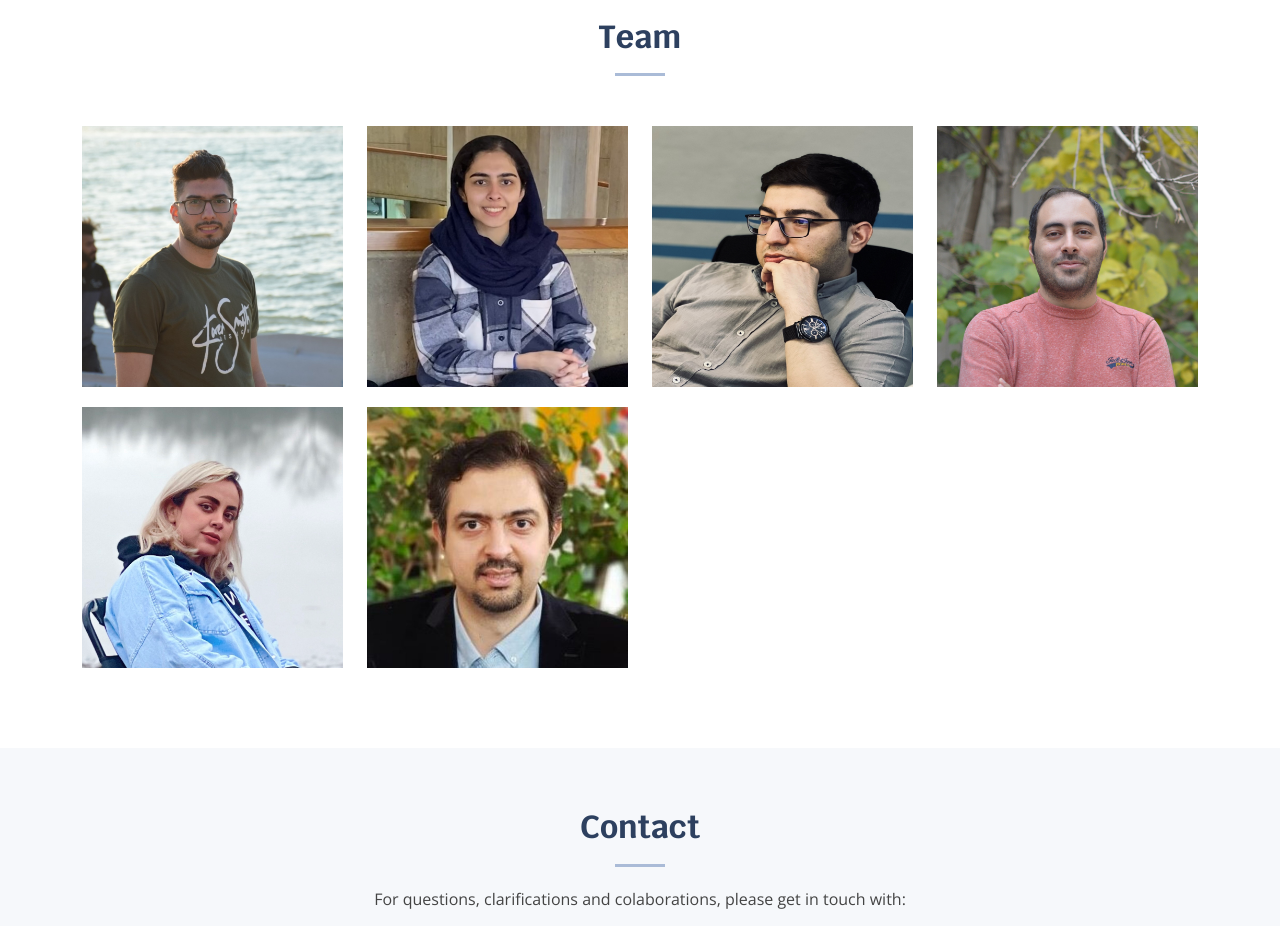
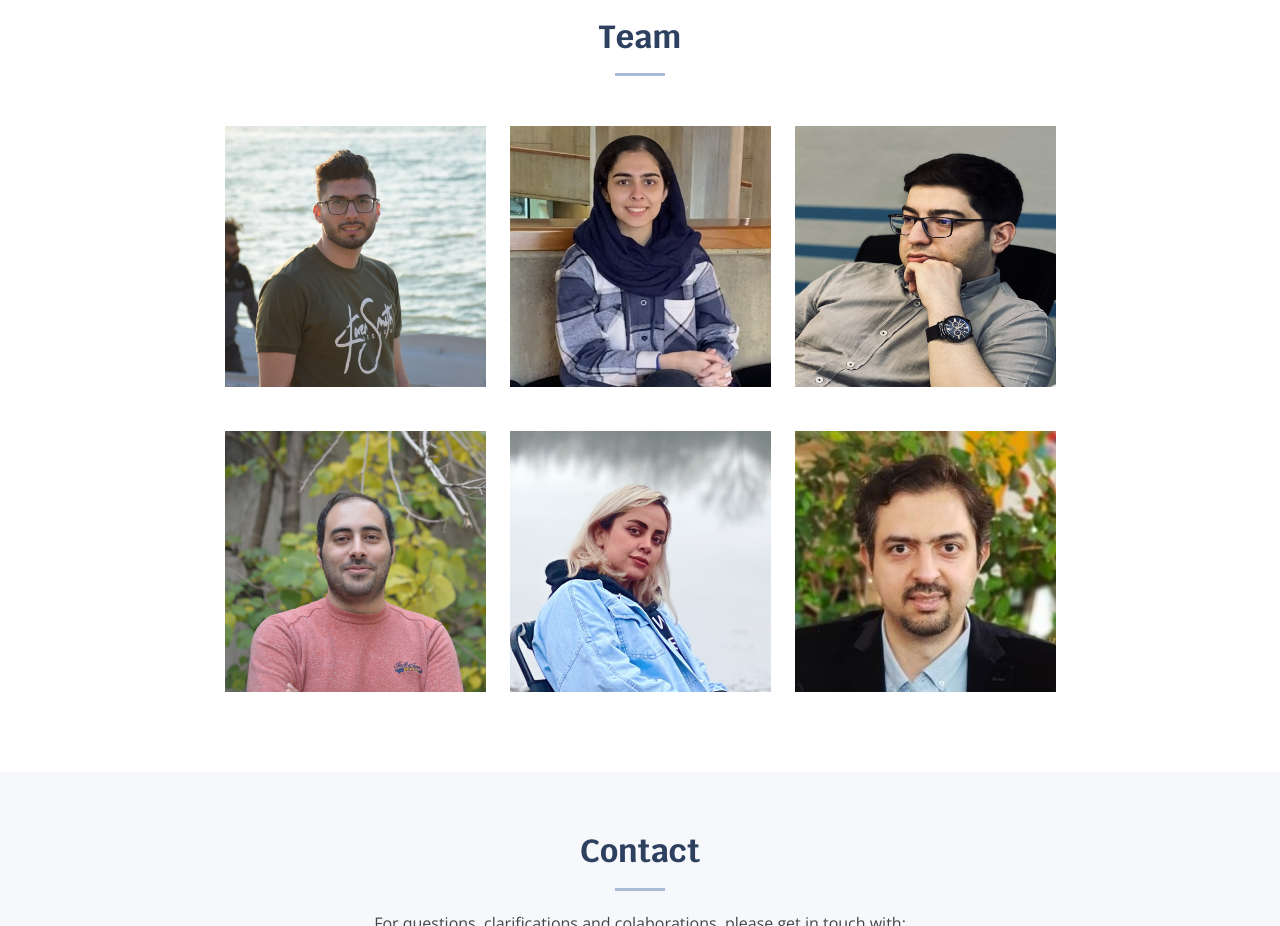
Before and after one commit to Arhosseini77/BrandAttention_page, a plain HTML site: page index.html in a window 1280 px wide. Shown: the part 7280-8206 px from the top of the page. Drawn offline with nearby package versions, Linux system fonts and the light colour scheme.

Commit message:
modify member's pictures

```diff
--- a/index.html
+++ b/index.html
@@ -747,6 +747,9 @@
 
         <div class="row">
 
+          <!-- First row of images -->
+          <div class="col-xl-12">
+            <div class="row justify-content-center">
               <div class="col-xl-3 col-lg-4 col-md-6" data-aos="fade-up" data-aos-delay="100">
                 <div class="member">
                   <img src="assets/img/team/team-1.jpg" class="img-fluid" alt="">
@@ -794,7 +797,12 @@
                   </div>
                 </div>
               </div>
+            </div>
+          </div>
 
+          <!-- Second row of images -->
+          <div class="col-xl-12 mt-4">
+            <div class="row justify-content-center">
               <div class="col-xl-3 col-lg-4 col-md-6" data-aos="fade-up" data-aos-delay="400">
                 <div class="member">
                   <img src="assets/img/team/team-4.jpg" class="img-fluid" alt="">
@@ -841,11 +849,14 @@
                   </div>
                 </div>
               </div>
+            </div>
+          </div>
 
         </div>
 
       </div>
-    </section><!-- End Team Section -->
+    </section>
+
 
 
     <!-- ======= Contact Section ======= -->
```
Lines whose indentation alone changed are shown as unchanged.
